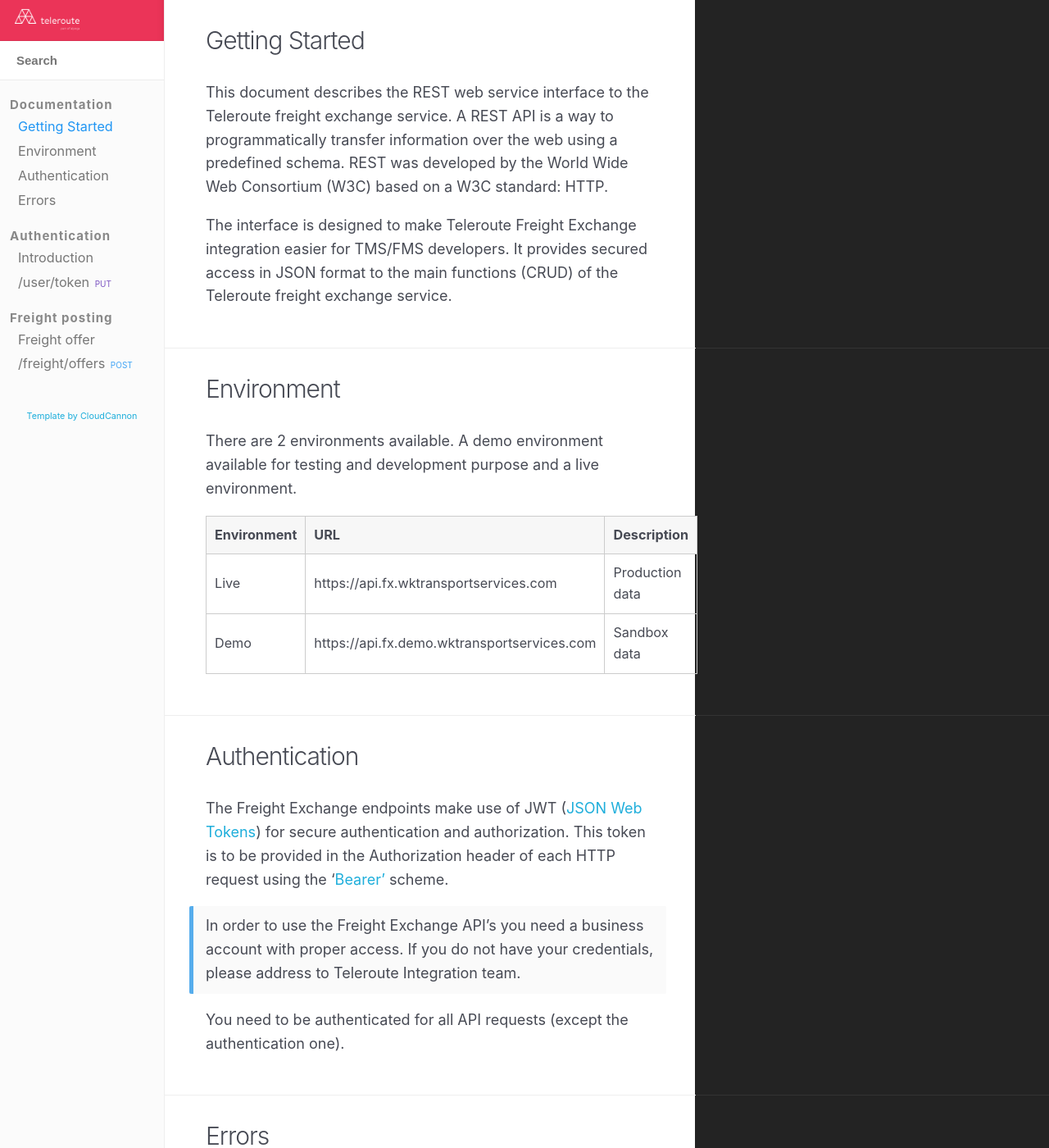
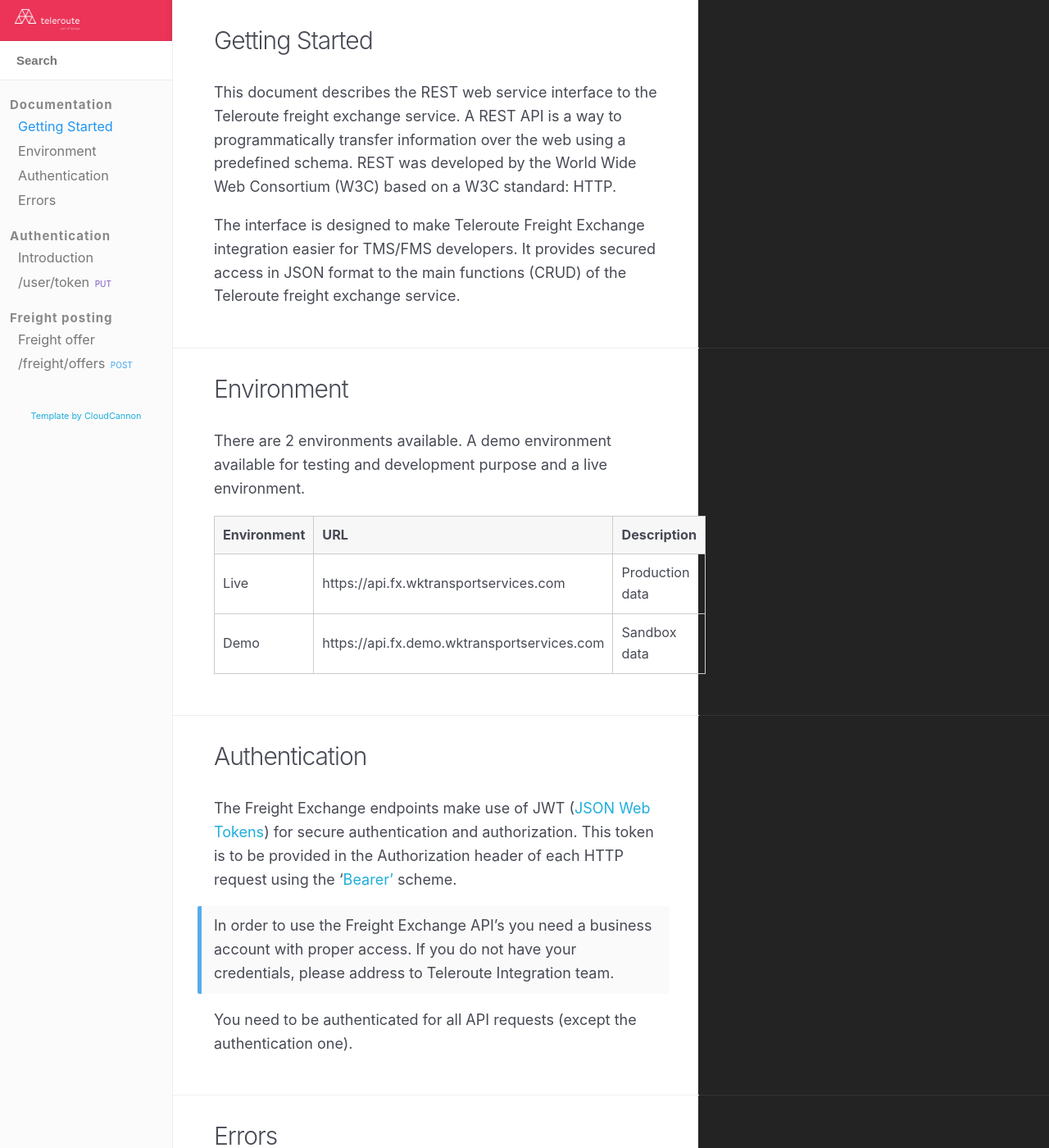
Before and after one commit to pierreyb/telerouteAPI, a Jekyll site: the page built from index.html, in a window 1280 px wide and 1400 px high. Shown: the whole window at 82% size. Built offline with Jekyll 4.4.1, drawn with Linux system fonts in a browser that asks for light colours; nearby versions of some CDN libraries.

Commit message:
Updated 'css/style.scss' via CloudCannon

```diff
--- a/css/style.scss
+++ b/css/style.scss
@@ -7,7 +7,7 @@
 
 $nav-header-height: 50px;
 $nav-background-color: #f5f5f5;
-$nav-width: 200px;
+$nav-width: 210px;
 
 $space: 20px;
 
```
